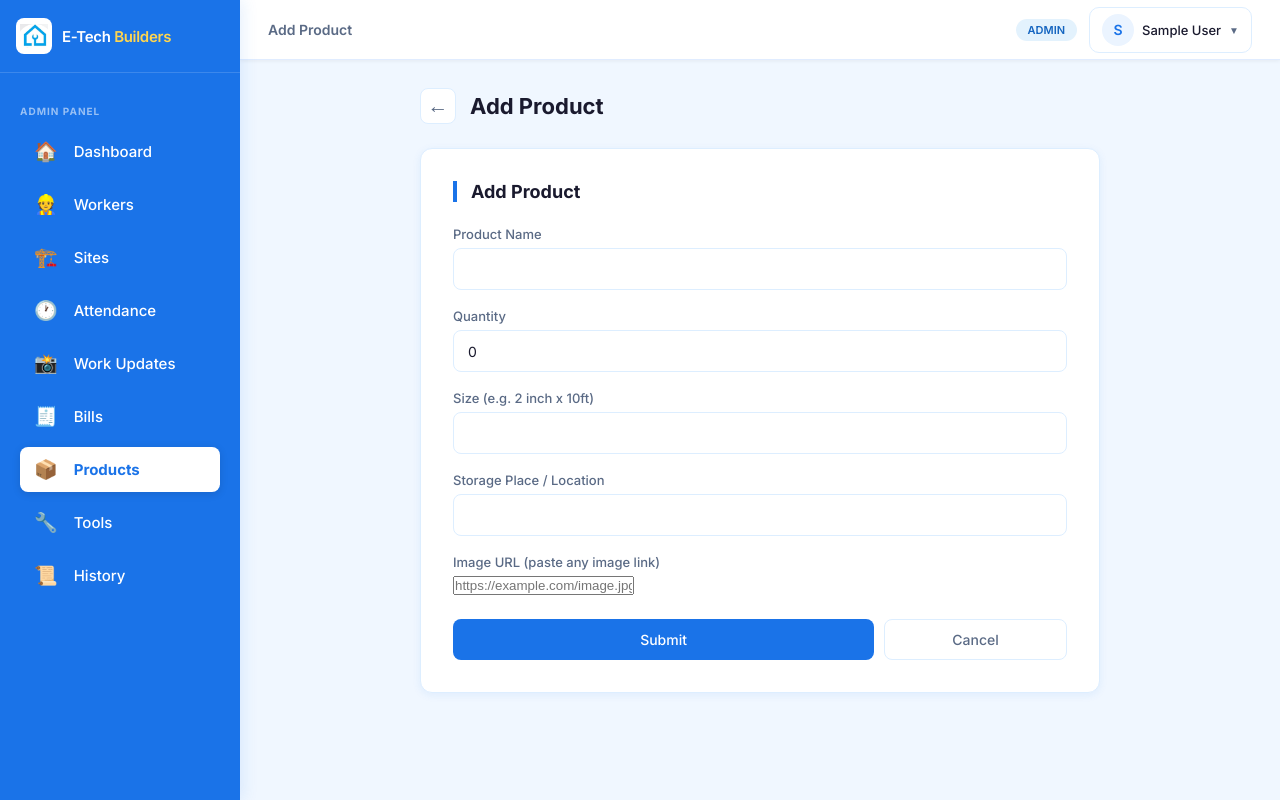
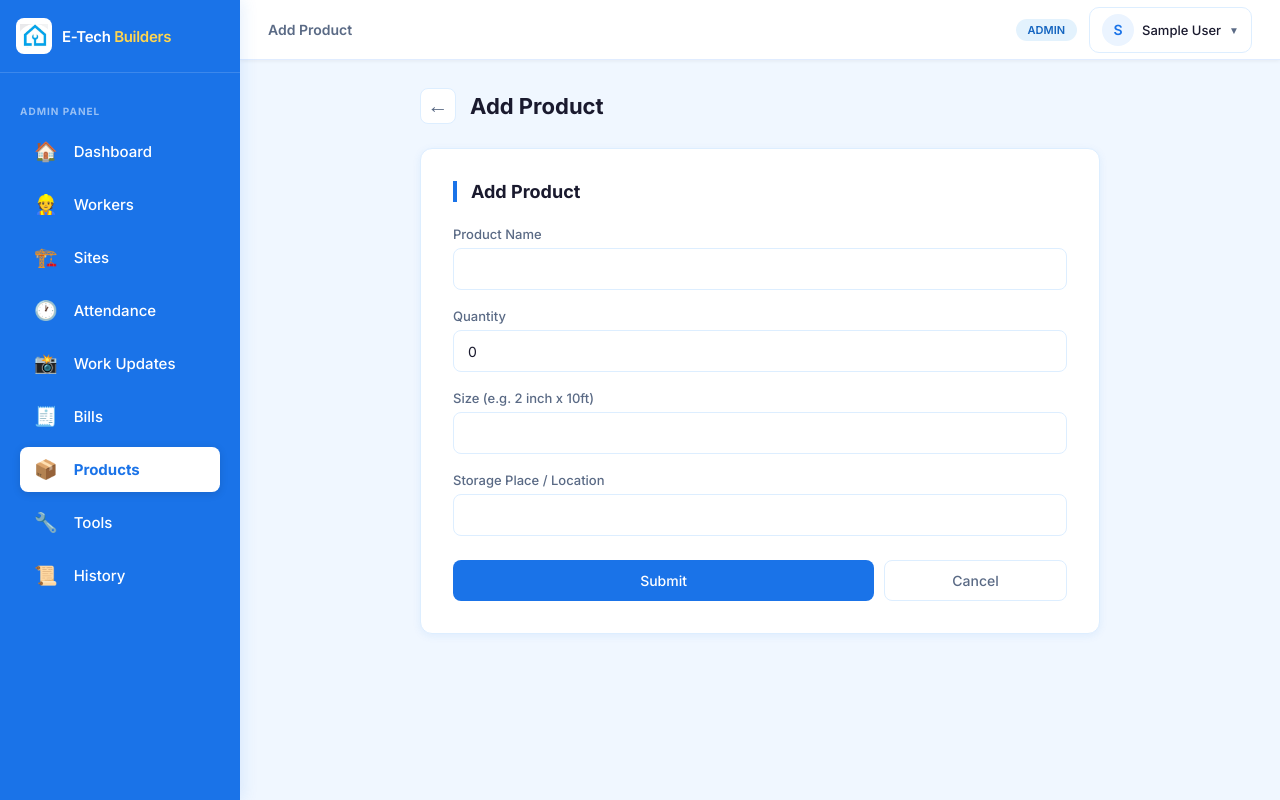
Before and after one commit to yasinmass/E_Tech, a Django app: page /products/add/ in a window 1280 px wide. Run offline with Django 5.2, Linux system fonts and the light colour scheme; the visitor is signed in with stand-in values (Sample User, id 1); data comes from the database, SQL or seed files in the repository; some libraries are stand-ins or nearby versions.

Commit message:
Remove photo from Products

```diff
--- a/core/forms.py
+++ b/core/forms.py
@@ -197,18 +197,12 @@ class ProfileSettingsForm(forms.Form):
 class ProductForm(forms.ModelForm):
     class Meta:
         model = Product
-        fields = ['name', 'quantity', 'size', 'place', 'photo']
+        fields = ['name', 'quantity', 'size', 'place']
         labels = {
             'name': 'Product Name',
             'quantity': 'Quantity',
             'size': 'Size (e.g. 2 inch x 10ft)',
             'place': 'Storage Place / Location',
-            'photo': 'Image URL (paste any image link)',
-        }
-        widgets = {
-            'photo': forms.URLInput(attrs={
-                'placeholder': 'https://example.com/image.jpg'
-            }),
         }
 
 class ToolForm(forms.ModelForm):
--- a/core/models.py
+++ b/core/models.py
@@ -106,7 +106,6 @@ class Product(models.Model):
     quantity = models.PositiveIntegerField(default=0)
     size = models.CharField(max_length=100, blank=True)
     place = models.CharField(max_length=200, blank=True)
-    photo = models.URLField(max_length=500, blank=True, null=True, verbose_name='Image URL')
     added_by = models.ForeignKey(User, on_delete=models.SET_NULL, null=True)
     created_at = models.DateTimeField(auto_now_add=True)
     updated_at = models.DateTimeField(auto_now=True)
```
Also changed, not shown: core/templates/products.html (+3 -5 lines), core/migrations/0014_remove_product_photo.py (added).
